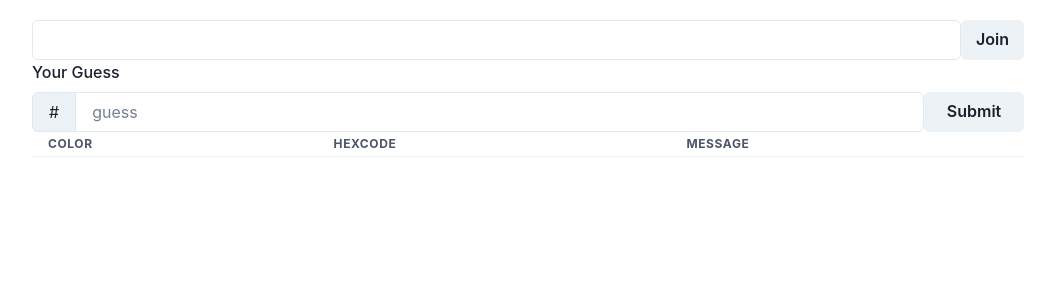
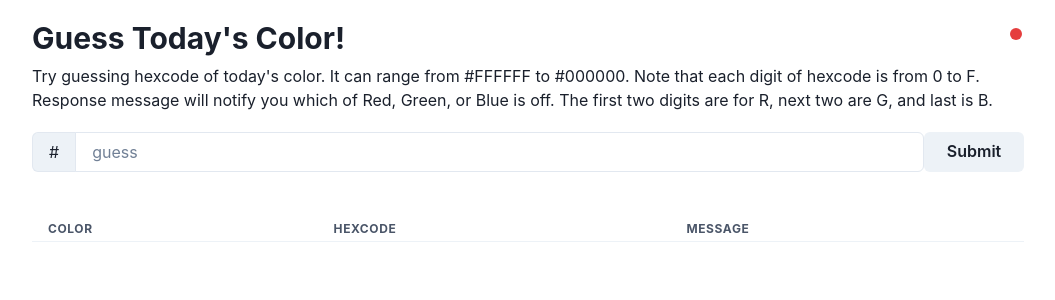
Before and after one commit to HOYOUNG98/fox, a Next.js app in the folder web/: page / in a window 1280 px wide. Shown: the top 300 px of the page, without its empty margins (112-1167 px from the left). Built offline with nearby package versions, Linux system fonts and the light colour scheme.

Commit message:
Implement modal for connection, Header for improved UI, and spacing adjustments

```diff
--- /dev/null
+++ b/web/components/connectModal.tsx
@@ -0,0 +1,84 @@
+import { FC, useState } from "react";
+import {
+  Button,
+  FormControl,
+  FormLabel,
+  Icon,
+  Input,
+  Modal,
+  ModalBody,
+  ModalCloseButton,
+  ModalContent,
+  ModalFooter,
+  ModalHeader,
+  ModalOverlay,
+  useDisclosure,
+} from "@chakra-ui/react";
+
+interface ConnectModal {
+  isConnected: boolean;
+  onConnect: any;
+  onDisconnect: any;
+}
+
+export const ConnectModal: FC<ConnectModal> = ({
+  isConnected,
+  onConnect,
+  onDisconnect,
+}) => {
+  const { isOpen, onOpen, onClose } = useDisclosure();
+  const [team, setTeam] = useState("");
+
+  const handleTeamNameChange = (e: React.ChangeEvent<HTMLInputElement>) => {
+    e.preventDefault();
+    setTeam(e.target.value);
+  };
+
+  return (
+    <>
+      <Icon
+        onClick={onOpen}
+        viewBox="0 0 200 200"
+        color={isConnected ? "green.500" : "red.500"}
+      >
+        <path
+          fill="currentColor"
+          d="M 100, 100 m -75, 0 a 75,75 0 1,0 150,0 a 75,75 0 1,0 -150,0"
+        />
+      </Icon>
+
+      <Modal isOpen={isOpen} onClose={onClose}>
+        <ModalOverlay />
+        <ModalContent>
+          <ModalHeader>Play with your friends!</ModalHeader>
+          <ModalCloseButton />
+          <ModalBody>
+            Enter a team name of your choice and join!
+            <FormControl marginTop="20px">
+              <FormLabel>Team Name</FormLabel>
+              <Input
+                onChange={handleTeamNameChange}
+                placeholder="Team Name"
+                disabled={isConnected}
+              />
+            </FormControl>
+          </ModalBody>
+
+          <ModalFooter>
+            {isConnected ? (
+              <Button mr={3} onClick={onDisconnect}>
+                Leave
+              </Button>
+            ) : (
+              <Button colorScheme="blue" mr={3} onClick={() => onConnect(team)}>
+                Join
+              </Button>
+            )}
+
+            <Button onClick={onClose}>Close</Button>
+          </ModalFooter>
+        </ModalContent>
+      </Modal>
+    </>
+  );
+};
--- a/web/components/guessForm.tsx
+++ b/web/components/guessForm.tsx
@@ -42,6 +42,7 @@ export const GuessForm: FC<GuessFormProps> = ({
   };
 
   return (
+    <Box margin="20px 0px">
       <Formik
         initialValues={{ guess: "" }}
         onSubmit={(values, actions) => {
@@ -70,15 +71,21 @@ export const GuessForm: FC<GuessFormProps> = ({
           <Form>
             <Field name="guess" validate={validateName}>
               {({ field, form }: any) => (
-              <FormControl isInvalid={form.errors.guess && form.touched.guess}>
-                <FormLabel>Your Guess</FormLabel>
+                <FormControl
+                  isInvalid={form.errors.guess && form.touched.guess}
+                >
                   <Flex>
                     <Box flexGrow={1}>
                       <InputGroup>
                         <InputLeftAddon children="#" />
                         <Input {...field} type="text" placeholder="guess" />
                       </InputGroup>
+                      {form.errors.guess && form.touched.guess ? (
                         <FormErrorMessage>{form.errors.guess}</FormErrorMessage>
+                      ) : (
+                        // Empty Box to match spacing of error message
+                        <Box h="25px"></Box>
+                      )}
                     </Box>
                     <Button
                       w="100px"
@@ -95,5 +102,6 @@ export const GuessForm: FC<GuessFormProps> = ({
           </Form>
         )}
       </Formik>
+    </Box>
   );
 };
--- /dev/null
+++ b/web/components/header.tsx
@@ -0,0 +1,57 @@
+import { FC, useState } from "react";
+import {
+  Button,
+  Flex,
+  FormControl,
+  FormLabel,
+  Heading,
+  Icon,
+  Input,
+  Modal,
+  ModalBody,
+  ModalCloseButton,
+  ModalContent,
+  ModalFooter,
+  ModalHeader,
+  ModalOverlay,
+  Stack,
+  useDisclosure,
+  Text,
+  Spacer,
+  Box,
+} from "@chakra-ui/react";
+import { ConnectModal } from "./connectModal";
+
+interface HeaderProps {
+  isConnected: boolean;
+  onConnect: any;
+  onDisconnect: any;
+}
+
+export const Header: FC<HeaderProps> = ({
+  isConnected,
+  onConnect,
+  onDisconnect,
+}) => {
+  return (
+    <Stack>
+      <Flex display="flex">
+        <Heading size="lg">Guess Today's Color!</Heading>
+        <Spacer />
+        <Box justifyContent="center" alignItems="center">
+          <ConnectModal
+            isConnected={isConnected}
+            onConnect={onConnect}
+            onDisconnect={onDisconnect}
+          />
+        </Box>
+      </Flex>
+      <Text>
+        Try guessing hexcode of today's color. It can range from #FFFFFF to
+        #000000. Note that each digit of hexcode is from 0 to F. Response
+        message will notify you which of Red, Green, or Blue is off. The first
+        two digits are for R, next two are G, and last is B.
+      </Text>
+    </Stack>
+  );
+};
--- a/web/pages/index.tsx
+++ b/web/pages/index.tsx
@@ -1,10 +1,11 @@
 import { Container } from "@chakra-ui/layout";
-import { Button, Flex, Heading, Input, Spacer } from "@chakra-ui/react";
+import { useToast } from "@chakra-ui/react";
 import type { NextPage } from "next";
-import { useCallback, useEffect, useRef, useState } from "react";
+import { useCallback, useRef, useState } from "react";
 
 import { GuessForm } from "../components/guessForm";
 import { GuessTable } from "../components/guessTable";
+import { Header } from "../components/header";
 import { guessResult } from "../types";
 
 const URL = "wss://45dl55ctc3.execute-api.us-east-1.amazonaws.com/production/";
@@ -12,7 +13,7 @@ const URL = "wss://45dl55ctc3.execute-api.us-east-1.amazonaws.com/production/";
 const Home: NextPage = () => {
   const [guesses, setGuesses] = useState<Array<guessResult>>([]);
   const [isConnected, setIsConnected] = useState<boolean>(false);
-  const [team, setTeam] = useState<string>("");
+  const toast = useToast();
 
   const socket = useRef<WebSocket | null>(null);
 
@@ -24,7 +25,8 @@ const Home: NextPage = () => {
     setIsConnected(false);
   }, []);
 
-  const onConnect = useCallback(() => {
+  const onConnect = useCallback(
+    (team: string) => {
       if (!socket.current || socket.current?.readyState == WebSocket.OPEN) {
         socket.current = new WebSocket(URL + `?team_name=${team}`);
         socket.current.addEventListener("open", onSocketOpen);
@@ -36,8 +38,18 @@ const Home: NextPage = () => {
             ...guesses,
           ]);
         });
+
+        toast({
+          title: "Connection Established!",
+          description: `You have joined ${team}`,
+          status: "success",
+          duration: 5000,
+          isClosable: true,
+        });
       }
-  }, [guesses, team]);
+    },
+    [guesses]
+  );
 
   const onDisconnect = useCallback(() => {
     if (isConnected) {
@@ -55,21 +67,14 @@ const Home: NextPage = () => {
     );
   }, []);
 
-  const handleTeamNameChange = (e: React.ChangeEvent<HTMLInputElement>) => {
-    e.preventDefault();
-    setTeam(e.target.value);
-  };
-
   return (
     <Container maxW="5xl" marginTop="20px">
-      {!isConnected ? (
-        <Flex>
-          <Input onChange={handleTeamNameChange} />
-          <Button onClick={onConnect}>Join</Button>
-        </Flex>
-      ) : (
-        <Button onClick={onDisconnect}>Disconnect</Button>
-      )}
+      <Header
+        isConnected={isConnected}
+        onConnect={onConnect}
+        onDisconnect={onDisconnect}
+      />
+
       <GuessForm
         guesses={guesses}
         setGuesses={setGuesses}
```
Lines whose indentation alone changed are shown as unchanged.
